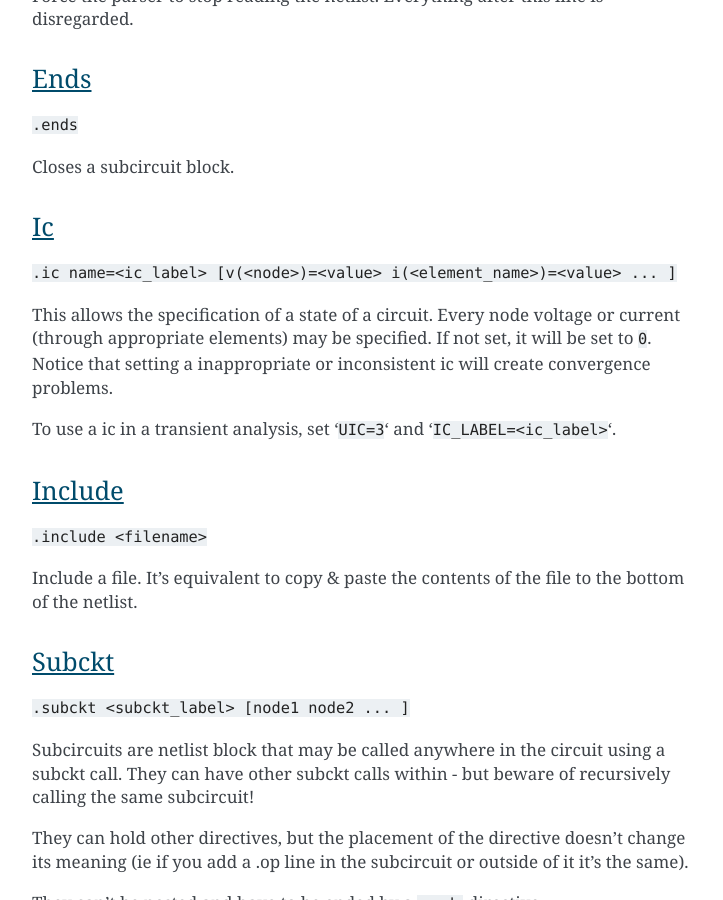
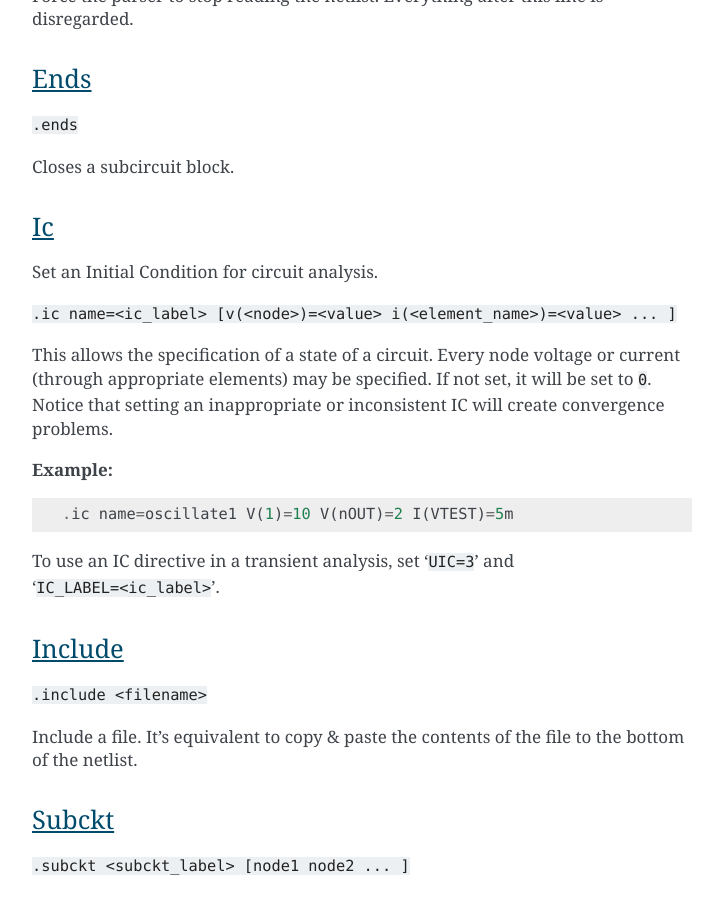
Before and after one commit to ahkab/ahkab, a Sphinx documentation site: the page built from doc/help/Netlist-Syntax.rst, in a window 1280 px wide and 900 px high, scrolled down 17442 px. Shown: the whole window, without its empty margins (388-1111 px from the left). Built offline with Sphinx 7.4.7, drawn with Linux system fonts in a browser that asks for light colours.

Commit message:
DOC: IC rewording.

```diff
--- a/doc/help/Netlist-Syntax.rst
+++ b/doc/help/Netlist-Syntax.rst
@@ -739,15 +739,23 @@ Closes a subcircuit block.
 Ic
 ^^
 
+Set an Initial Condition for circuit analysis.
+
 ``.ic name=<ic_label> [v(<node>)=<value> i(<element_name>)=<value> ... ]``
 
 This allows the specification of a state of a circuit. Every node
 voltage or current (through appropriate elements) may be specified. If
-not set, it will be set to ``0``. Notice that setting a inappropriate or
-inconsistent ic will create convergence problems.
+not set, it will be set to ``0``. Notice that setting an inappropriate or
+inconsistent IC will create convergence problems.
 
-To use a ic in a transient analysis, set '``UIC=3``\ ' and
-'``IC_LABEL=<ic_label>``\ '.
+**Example:**
+
+::
+
+    .ic name=oscillate1 V(1)=10 V(nOUT)=2 I(VTEST)=5m
+
+To use an IC directive in a transient analysis, set '``UIC=3``' and
+'``IC_LABEL=<ic_label>``'.
 
 Include
 ^^^^^^^
```
